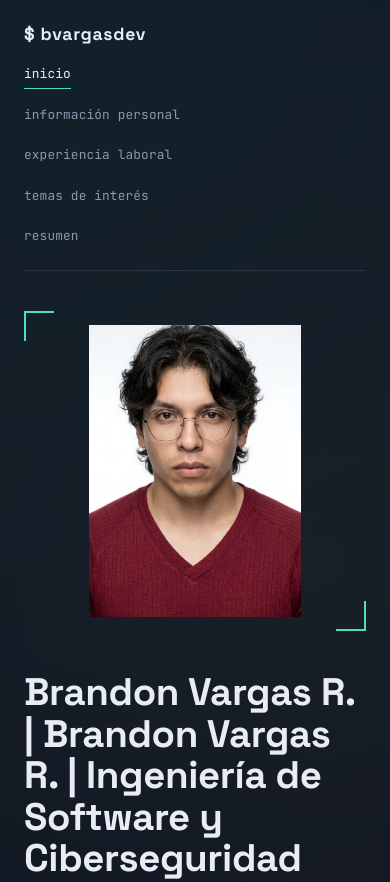
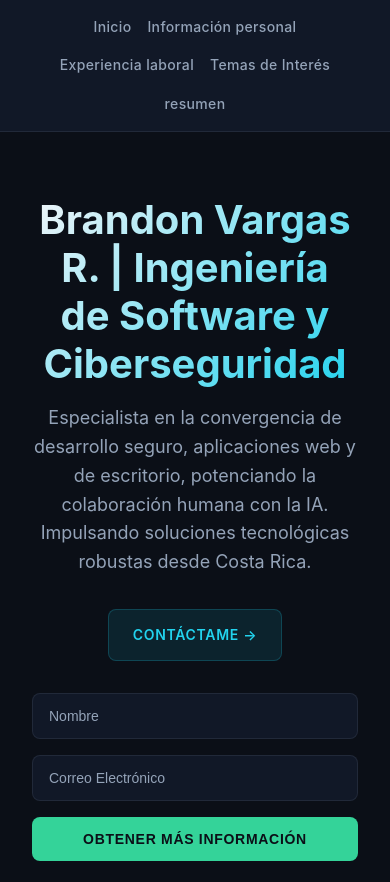
Before and after one commit to bvargasdev/Curriculum, a plain HTML site: page paginas/index.html in a window 390 px wide. Shown: the top 882 px of the page. Drawn offline with Linux system fonts and the light colour scheme.

Commit message:
ultima version funcional comentada para estudio version 0.1

```diff
--- a/estilos/paraIndex.css
+++ b/estilos/paraIndex.css
@@ -1,489 +1,310 @@
-@import url('https://fonts.googleapis.com/css2?family=Space+Grotesk:wght@500;600;700&family=Inter:wght@400;500;600&family=JetBrains+Mono:wght@400;500&display=swap');
+/* ============================================================
+   ROOT: VARIABLES GLOBALES (CSS Custom Properties)
+   ============================================================ */
+:root {
+    /* --- Fondos y superficies --- */
+    --bg: #0B0F17;                /* Fondo principal (casi negro) */
+    --surface: #111827;           /* Superficies de elementos (nav, tarjetas, inputs) */
+    --surface-alt: #0D1320;       /* Alternativa sutil para fondos secundarios */
+    --border: rgba(148, 163, 184, 0.12); /* Color de bordes con transparencia */
 
-:root {
-    /* Color */
-    --bg: #0A0F1E;
-    --surface: #101830;
-    --surface-alt: #0D1428;
-    --border: rgba(148, 163, 200, 0.16);
-    --text: #E8ECF6;
-    --text-muted: #8D97AE;
-    --accent-cyan: #46E0C4;
-    --accent-cyan-dim: rgba(70, 224, 196, 0.14);
-    --accent-amber: #FFB454;
+    /* --- Texto --- */
+    --text: #F1F5F9;              /* Texto principal (blanco suave) */
+    --text-muted: #94A3B8;        /* Texto secundario o deshabilitado (gris azulado) */
 
-    /* Tipografía */
-    --font-display: 'Space Grotesk', 'Segoe UI', sans-serif;
-    --font-body: 'Inter', 'Segoe UI', sans-serif;
-    --font-mono: 'JetBrains Mono', 'Courier New', monospace;
-
-    /* Layout */
-    --max-width: 1120px;
-    --radius: 4px;
+    /* --- Acentos funcionales --- */
+    --accent-cyan: #22D3EE;       /* Cian brillante para enlaces, bordes y hover */
+    --accent-cyan-dim: rgba(34, 211, 238, 0.10); /* Versión con opacidad para fondos */
+    --accent-emerald: #34D399;    /* Verde esmeralda para botones principales */
+    --accent-emerald-dim: rgba(52, 211, 153, 0.10);
+    --accent-rose: #FB7185;       /* Rosa (no se usa en este CSS, pero está declarado) */
+    --accent-rose-dim: rgba(251, 113, 133, 0.10);
 }
 
-/* ---------- Reset base ---------- */
+/* ============================================================
+   RESET BÁSICO
+   ============================================================ */
 * {
-    box-sizing: border-box;
-    margin: 0;
-    padding: 0;
+    margin: 0;          /* Elimina márgenes por defecto de todos los elementos */
+    padding: 0;         /* Elimina paddings por defecto */
+    box-sizing: border-box; /* Hace que padding y border no afecten al ancho total */
 }
 
-html {
-    scroll-behavior: smooth;
+/* ============================================================
+   ESTILOS DEL BODY
+   ============================================================ */
+body {
+    background-color: var(--bg);   /* Fondo oscuro general */
+    color: var(--text);            /* Color de texto principal */
+    font-family: 'Inter', 'Segoe UI', system-ui, sans-serif; /* Fuentes modernas */
+    line-height: 1.6;              /* Interlineado legible */
 }
 
-body {
-    background-color: var(--bg);
-    background-image:
-        radial-gradient(circle at 15% 0%, rgba(70, 224, 196, 0.07), transparent 45%),
-        radial-gradient(circle at 85% 20%, rgba(255, 180, 84, 0.05), transparent 40%);
-    color: var(--text);
-    font-family: var(--font-body);
-    font-size: 16px;
-    line-height: 1.6;
-    -webkit-font-smoothing: antialiased;
-    padding: 0 40px; /* para que no quede pegado a los bordes */
-}
-
-a {
-    color: inherit;
-    text-decoration: none;
-}
-
-ul {
-    list-style: none;
-}
-
-img {
-    max-width: 100%;
-    display: block;
-}
-
-button, input {
-    font-family: inherit;
-}
-
-:focus-visible {
-    outline: 2px solid var(--accent-cyan);
-    outline-offset: 3px;
-}
-
-/* ---------- NAVBAR ---------- */
+/* ============================================================
+   NAVEGACIÓN (barra fija superior)
+   ============================================================ */
 nav {
-    display: flex;
-    align-items: center;
-    justify-content: space-between;
-    max-width: var(--max-width);
-    margin: 0 auto;
-    padding: 24px 0;
-    border-bottom: 1px solid var(--border);
-}
-
-/* Simulamos un "brand" con el primer enlace o con un pseudo-elemento */
-nav::before {
-    content: "$ bvargasdev";
-    font-family: var(--font-display);
-    font-weight: 700;
-    font-size: 1.1rem;
-    letter-spacing: 0.04em;
-    color: var(--text);
-}
-nav::before .accent {
-    color: var(--accent-cyan);
+    background-color: var(--surface);  /* Fondo ligeramente más claro que el body */
+    border-bottom: 1px solid var(--border); /* Línea sutil inferior */
+    padding: 1rem 2rem;                /* Espaciado interno: arriba/abajo 1rem, laterales 2rem */
+    display: flex;                     /* Coloca los enlaces en fila */
+    gap: 2rem;                         /* Separación entre cada enlace */
+    position: sticky;                  /* Fija la barra al hacer scroll */
+    top: 0;                            /* Se mantiene pegada arriba */
+    z-index: 100;                      /* Asegura que esté por encima de otros elementos */
 }
 
 nav a {
-    font-family: var(--font-mono);
-    font-size: 0.8rem;
-    color: var(--text-muted);
-    text-transform: lowercase;
-    letter-spacing: 0.01em;
-    position: relative;
-    padding-bottom: 4px;
-    transition: color 0.2s ease;
-    margin-left: 24px;
+    color: var(--text-muted);          /* Color gris por defecto */
+    text-decoration: none;             /* Quita el subrayado */
+    font-size: 0.875rem;               /* Tamaño de fuente (14px si base=16px) */
+    font-weight: 500;                  /* Peso medio (semibold) */
+    letter-spacing: 0.025em;           /* Espaciado entre letras (ligero) */
+    transition: color 0.2s ease;       /* Suaviza el cambio de color al hacer hover */
+    position: relative;                /* Necesario para el pseudo-elemento ::after */
 }
 
-nav a::before {
-    content: "";
-    position: absolute;
-    left: 0;
-    bottom: 0;
-    width: 100%;
-    height: 1px;
-    background: var(--accent-cyan);
-    transform: scaleX(0);
-    transform-origin: left;
-    transition: transform 0.25s ease;
+nav a:hover {
+    color: var(--accent-cyan);         /* Al pasar el mouse, se vuelve cian */
 }
 
-nav a:hover,
-nav a:first-of-type {
-    color: var(--text);
+/* Subrayado animado que aparece desde la izquierda */
+nav a::after {
+    content: '';                       /* Pseudo-elemento vacío pero con contenido generado */
+    position: absolute;                /* Posicionamiento absoluto respecto al enlace */
+    bottom: -4px;                      /* Se coloca 4px debajo del texto */
+    left: 0;                           /* Comienza desde la izquierda */
+    width: 0;                          /* Inicialmente ancho 0 (invisible) */
+    height: 2px;                       /* Altura de la línea */
+    background: var(--accent-cyan);    /* Color de la línea */
+    transition: width 0.3s ease;       /* Anima el ancho cuando cambia */
 }
 
-nav a:hover::before,
-nav a:first-of-type::before {
-    transform: scaleX(1);
+nav a:hover::after {
+    width: 100%;                       /* Al hacer hover, la línea ocupa todo el ancho */
 }
 
-/* Ajuste para que el primer enlace (Inicio) se vea activo */
-nav a:first-of-type {
-    color: var(--text);
+/* ============================================================
+   HEADER (presentación principal)
+   ============================================================ */
+header {
+    display: grid;                     /* Usamos grid para dos columnas */
+    grid-template-columns: 1fr 1fr;    /* Dos columnas de igual tamaño */
+    gap: 4rem;                         /* Separación entre columnas */
+    padding: 4rem 2rem;                /* Espaciado interno */
+    max-width: 1200px;                 /* Ancho máximo para no estirarse en pantallas grandes */
+    margin: 0 auto;                    /* Centra el header horizontalmente */
+    align-items: center;               /* Centra verticalmente el contenido de ambas columnas */
 }
 
-/* ---------- HERO (HEADER) ---------- */
-header {
-    display: grid;
-    grid-template-columns: 1.15fr 0.85fr;
-    gap: 64px;
-    max-width: var(--max-width);
-    margin: 0 auto;
-    padding: 80px 0 60px;
-    align-items: center;
+/* Título principal */
+header h1 {
+    font-size: 2.5rem;                 /* Tamaño grande (40px) */
+    font-weight: 700;                  /* Negrita */
+    line-height: 1.2;                  /* Interlineado más ajustado */
+    margin-bottom: 1rem;               /* Separación inferior */
+    /* Efecto degradado en el texto (solo funciona con -webkit- en algunos navegadores) */
+    background: linear-gradient(135deg, var(--text) 0%, var(--accent-cyan) 100%);
+    -webkit-background-clip: text;     /* Recorta el fondo al área del texto (WebKit) */
+    -webkit-text-fill-color: transparent; /* Hace que el texto sea transparente para ver el fondo */
+    background-clip: text;             /* Versión estándar (aunque no todos los navegadores lo soportan) */
 }
 
-/* El primer div dentro del header es el contenido textual */
-header > div:first-child {
-    display: flex;
-    flex-direction: column;
+/* Párrafo introductorio */
+header p {
+    color: var(--text-muted);          /* Color más suave */
+    font-size: 1.125rem;               /* 18px */
+    margin-bottom: 2rem;               /* Espacio antes del botón */
+    max-width: 540px;                  /* Limita el ancho para mejor legibilidad */
 }
 
-/* El segundo div es la foto */
-header > div:last-child {
-    display: flex;
-    flex-direction: column;
+/* Botón CTA (llamada a la acción) */
+header a[href="informacion_personal.html"] {
+    display: inline-flex;              /* Para alinear icono y texto (aunque no hay icono) */
     align-items: center;
-    gap: 16px;
+    gap: 0.5rem;
+    background: var(--accent-cyan-dim); /* Fondo con opacidad */
+    color: var(--accent-cyan);          /* Texto cian */
+    padding: 0.875rem 1.5rem;           /* 14px vertical, 24px horizontal */
+    border-radius: 8px;                 /* Bordes redondeados */
+    text-decoration: none;              /* Sin subrayado */
+    font-weight: 600;
+    font-size: 0.875rem;
+    letter-spacing: 0.05em;
+    border: 1px solid rgba(34, 211, 238, 0.2); /* Borde sutil */
+    transition: all 0.2s ease;          /* Transición para todos los cambios */
+    margin-bottom: 2rem;                /* Separación con el formulario */
 }
 
-header h1 {
-    font-family: var(--font-display);
-    font-weight: 700;
-    font-size: clamp(2.4rem, 4.4vw, 3.6rem);
-    line-height: 1.08;
-    letter-spacing: -0.01em;
-    margin-bottom: 20px;
+header a:hover {
+    background: var(--accent-cyan);     /* Fondo sólido cian */
+    color: var(--bg);                   /* Texto oscuro para contraste */
+    box-shadow: 0 0 20px rgba(34, 211, 238, 0.3); /* Sombra luminosa */
 }
 
-header h1::before {
-    content: "Brandon Vargas R. | "; /* lo dejamos como estaba */
-    color: var(--text);
+/* ============================================================
+   FORMULARIO (dentro del header)
+   ============================================================ */
+form {
+    display: flex;
+    flex-direction: column;            /* Coloca los campos en columna */
+    gap: 1rem;                         /* Separación entre campos */
+    max-width: 400px;                  /* Ancho máximo para no estirarse */
 }
 
-/* Para separar el "Brandon Vargas R." del resto, lo envolvemos en un span en el HTML, pero como no queremos tocar el HTML, usamos un pseudo-elemento que no es posible. Mejor mantenemos el texto tal cual. */
-
-header p {
-    color: var(--text-muted);
-    font-size: 1.05rem;
-    max-width: 520px;
-    margin-bottom: 36px;
+/* Campos de entrada */
+form input {
+    background: var(--surface);        /* Fondo igual que la barra de navegación */
+    border: 1px solid var(--border);   /* Borde sutil */
+    border-radius: 8px;
+    padding: 0.875rem 1rem;            /* Relleno interno */
+    color: var(--text);                /* Texto blanco */
+    font-size: 0.875rem;
+    transition: border-color 0.2s ease, box-shadow 0.2s ease; /* Suaviza cambios */
 }
 
-/* El enlace "CONTÁCTAME →" */
-header > div:first-child > a {
-    display: inline-block;
-    background: var(--accent-cyan);
-    color: #06120F;
-    font-family: var(--font-mono);
-    font-size: 0.85rem;
-    font-weight: 500;
-    padding: 14px 26px;
-    border-radius: var(--radius);
-    letter-spacing: 0.02em;
-    transition: transform 0.2s ease, box-shadow 0.2s ease;
-    align-self: flex-start;
-    margin-bottom: 40px;
+form input::placeholder {
+    color: var(--text-muted);          /* Color del texto de marcador de posición */
 }
 
-header > div:first-child > a:hover {
-    transform: translateY(-2px);
-    box-shadow: 0 10px 24px rgba(70, 224, 196, 0.25);
+form input:focus {
+    outline: none;                     /* Quita el borde de enfoque predeterminado */
+    border-color: var(--accent-cyan);  /* Borde cian al enfocar */
+    box-shadow: 0 0 0 3px var(--accent-cyan-dim); /* Sombra externa con opacidad */
 }
 
-/* Formulario */
-header form {
-    display: flex;
-    flex-wrap: wrap;
-    gap: 12px;
-    padding-top: 32px;
-    border-top: 1px solid var(--border);
-    max-width: 480px;
+/* Botón del formulario */
+form button {
+    background: var(--accent-emerald); /* Fondo verde esmeralda */
+    color: var(--bg);                  /* Texto oscuro */
+    border: none;
+    border-radius: 8px;
+    padding: 0.875rem 1.5rem;
+    font-weight: 600;
+    font-size: 0.875rem;
+    letter-spacing: 0.05em;
+    cursor: pointer;                   /* Cambia el cursor a mano */
+    transition: all 0.2s ease;
 }
 
-header form input {
-    flex: 1 1 180px;
+form button:hover {
+    background: #10B981;               /* Verde un poco más oscuro */
+    box-shadow: 0 0 20px rgba(52, 211, 153, 0.3); /* Brillo alrededor */
+}
+
+/* ============================================================
+   IMAGEN DEL HEADER
+   ============================================================ */
+header img {
+    width: 100%;                       /* Ocupa todo el ancho de su contenedor */
+    max-width: 400px;                  /* Pero no crece más de 400px */
+    border-radius: 16px;               /* Esquinas redondeadas */
+    border: 1px solid var(--border);   /* Borde sutil */
+    box-shadow: 0 25px 50px -12px rgba(0, 0, 0, 0.5); /* Sombra elevada */
+}
+
+/* ============================================================
+   SECCIONES GENÉRICAS (cada section después del header)
+   ============================================================ */
+section {
+    max-width: 1200px;                 /* Mismo ancho máximo que el header */
+    margin: 0 auto;                    /* Centrado */
+    padding: 4rem 2rem;                /* Mismo espaciado */
+    border-top: 1px solid var(--border); /* Línea divisoria entre secciones */
+}
+
+section h2 {
+    font-size: 1.5rem;                 /* 24px */
+    font-weight: 700;
+    margin-bottom: 1.5rem;
+    color: var(--text);
+    letter-spacing: -0.025em;          /* Reducción ligera del espaciado entre letras */
+}
+
+/* ============================================================
+   LISTA DEL PERFIL (primer section > ul)
+   ============================================================ */
+section ul {
+    list-style: none;                  /* Quita los puntos de lista */
+    display: grid;
+    grid-template-columns: repeat(auto-fit, minmax(300px, 1fr)); /* Columnas adaptables */
+    gap: 1.5rem;
+}
+
+section ul li {
     background: var(--surface);
     border: 1px solid var(--border);
-    border-radius: var(--radius);
-    padding: 12px 14px;
-    color: var(--text);
-    font-size: 0.9rem;
+    border-radius: 12px;
+    padding: 1.5rem;
+    transition: transform 0.2s ease, border-color 0.2s ease; /* Animación al hover */
 }
 
-header form input::placeholder {
-    color: var(--text-muted);
+section ul li:hover {
+    transform: translateY(-2px);       /* Levanta ligeramente la tarjeta */
+    border-color: var(--accent-cyan);  /* Borde cian */
 }
 
-header form input:focus {
-    border-color: var(--accent-cyan);
+/* Etiqueta (strong) dentro de cada ítem */
+section ul li strong {
+    color: var(--accent-cyan);
+    display: block;                    /* Ocupa toda la línea */
+    margin-bottom: 0.5rem;
+    font-size: 0.875rem;
+    text-transform: uppercase;         /* MAYÚSCULAS */
+    letter-spacing: 0.1em;             /* Mayor espaciado */
 }
 
-header form button {
-    flex: 1 1 100%;
-    background: transparent;
-    border: 1px solid var(--accent-amber);
-    color: var(--accent-amber);
-    font-family: var(--font-mono);
-    font-size: 0.8rem;
-    letter-spacing: 0.02em;
-    padding: 12px 18px;
-    border-radius: var(--radius);
-    cursor: pointer;
-    transition: background 0.2s ease, color 0.2s ease;
+/* Texto descriptivo */
+section ul li {
+    color: var(--text-muted);
+    font-size: 0.9375rem;              /* 15px */
 }
 
-header form button:hover {
-    background: var(--accent-amber);
-    color: #1A1200;
+/* ============================================================
+   VIDEO (segundo section)
+   ============================================================ */
+section iframe {
+    width: 100%;
+    max-width: 560px;                  /* Tamaño típico de YouTube */
+    aspect-ratio: 16/9;                /* Mantiene proporción 16:9 automáticamente */
+    border-radius: 12px;
+    border: 1px solid var(--border);
 }
 
-/* Foto */
-header > div:last-child img {
-    width: 100%;
-    max-width: 340px;
-    aspect-ratio: 3 / 4;
-    object-fit: cover;
-    border-radius: 2px;
-    filter: grayscale(15%) contrast(1.03);
-    padding: 14px;
-    position: relative;
+section p {
+    color: var(--text-muted);
+    margin-top: 1rem;
+    font-size: 0.875rem;
 }
 
-/* Para simular el marco, usamos el contenedor de la imagen (div:last-child) */
-header > div:last-child {
-    position: relative;
+/* ============================================================
+   INSTITUCIONES (tercer section) - Sobrescritura de estilos
+   ============================================================ */
+/* Los dos primeros párrafos dentro del tercer section (los que dicen INA y UNED) */
+section:nth-of-type(3) p:first-of-type,
+section:nth-of-type(3) p:nth-of-type(2) {
+    color: var(--accent-emerald);      /* Verde esmeralda */
+    font-weight: 600;
+    font-size: 1.125rem;               /* 18px */
+    margin-bottom: 0.25rem;
 }
 
-header > div:last-child::before,
-header > div:last-child::after {
-    position: absolute;
-    width: 28px;
-    height: 28px;
-    border: 2px solid var(--accent-cyan);
-    content: "";
-}
+/* ============================================================
+   RESPONSIVE (para pantallas menores a 768px)
+   ============================================================ */
+@media (max-width: 768px) {
+    header {
+        grid-template-columns: 1fr;    /* Una sola columna */
+        text-align: center;            /* Texto centrado */
+    }
 
-header > div:last-child::before {
-    top: 0;
-    left: 0;
-    border-right: none;
-    border-bottom: none;
-}
-
-header > div:last-child::after {
-    bottom: 0;
-    right: 0;
-    border-left: none;
-    border-top: none;
-}
-
-/* Pequeña leyenda debajo de la foto (no la tenemos en el HTML, pero podemos agregarla con pseudo) */
-header > div:last-child::after {
-    /* ya la usamos para el marco, así que mejor añadimos un span en el HTML si se quiere la leyenda */
-}
-
-/* Para añadir la leyenda "identidad digital", como no tenemos un span en el HTML, lo ponemos con un pseudo-elemento en el contenedor, pero para no interferir con el marco, mejor lo dejamos opcional. Si quieres, puedes agregar un <span> manualmente en el HTML. */
-
-/* ---------- SECCIONES ---------- */
-section {
-    padding: 80px 0;
-    max-width: var(--max-width);
-    margin: 0 auto;
-    border-top: 1px solid var(--border);
-}
-
-/* Segunda sección (la del video) con fondo alterno */
-section:nth-of-type(2) {
-    background: linear-gradient(180deg, var(--surface-alt), var(--bg));
-    padding-left: 40px;
-    padding-right: 40px;
-    margin-left: -40px;
-    margin-right: -40px;
-}
-
-/* Títulos de sección (h2) */
-section h2 {
-    font-family: var(--font-mono);
-    font-size: 0.95rem;
-    font-weight: 500;
-    letter-spacing: 0.02em;
-    text-transform: lowercase;
-    color: var(--text);
-    margin-bottom: 40px;
-}
-
-section h2::before {
-    content: "$ ./";
-    color: var(--accent-cyan);
-}
-
-/* Primera sección: lista de habilidades */
-section:first-of-type ul {
-    display: grid;
-    grid-template-columns: repeat(3, 1fr);
-    gap: 1px;
-    background: var(--border);
-    border: 1px solid var(--border);
-    border-radius: var(--radius);
-    overflow: hidden;
-}
-
-section:first-of-type ul li {
-    background: var(--surface);
-    padding: 28px 24px;
-    display: flex;
-    flex-direction: column;
-    gap: 10px;
-    transition: background 0.2s ease;
-}
-
-section:first-of-type ul li:hover {
-    background: var(--surface-alt);
-}
-
-section:first-of-type ul li strong {
-    font-family: var(--font-display);
-    font-weight: 600;
-    font-size: 1.05rem;
-    color: var(--accent-cyan);
-    font-style: normal;
-}
-
-section:first-of-type ul li {
-    color: var(--text-muted);
-    font-size: 0.9rem;
-}
-
-/* Segunda sección: video */
-section:nth-of-type(2) iframe {
-    width: 100%;
-    max-width: 780px;
-    aspect-ratio: 16 / 9;
-    border: 1px solid var(--border);
-    border-radius: var(--radius);
-    background: #000;
-    display: block;
-}
-
-section:nth-of-type(2) p {
-    margin-top: 24px;
-    max-width: 640px;
-    color: var(--text-muted);
-    font-size: 0.95rem;
-}
-
-/* Tercera sección: respaldo académico */
-section:last-of-type p {
-    margin-top: 24px;
-    max-width: 640px;
-    color: var(--text-muted);
-    font-size: 0.95rem;
-}
-
-/* Para las instituciones (INA, UNED) como están dentro de párrafos, los estilizamos */
-section:last-of-type p:first-of-type {
-    font-family: var(--font-display);
-    font-weight: 600;
-    font-size: 1.3rem;
-    color: var(--text);
-    display: flex;
-    align-items: center;
-    gap: 16px;
-}
-
-section:last-of-type p:first-of-type::after {
-    content: "✦";
-    color: var(--accent-amber);
-    margin-left: 8px;
-}
-/* Pero como son dos párrafos separados, mejor usamos el segundo párrafo para la descripción */
-section:last-of-type p:nth-of-type(1) {
-    /* INA y UNED */
-    font-family: var(--font-display);
-    font-weight: 600;
-    font-size: 1.3rem;
-    color: var(--text);
-    display: flex;
-    align-items: center;
-    gap: 8px;
-}
-section:last-of-type p:nth-of-type(1)::after {
-    content: "✦";
-    color: var(--accent-amber);
-}
-section:last-of-type p:nth-of-type(2) {
-    margin-top: 24px;
-    max-width: 640px;
-    color: var(--text-muted);
-    font-size: 0.95rem;
-}
-
-/* ---------- RESPONSIVE ---------- */
-@media (max-width: 860px) {
-    body {
-        padding: 0 24px;
+    header img {
+        margin: 0 auto;                /* Centra la imagen */
     }
 
     nav {
-        flex-direction: column;
-        align-items: flex-start;
-        gap: 16px;
-        padding: 20px 0;
-    }
-
-    nav a {
-        margin-left: 0;
-        margin-right: 18px;
-    }
-
-    header {
-        grid-template-columns: 1fr;
-        padding-top: 40px;
-        gap: 40px;
-    }
-
-    header > div:last-child {
-        order: -1;
-    }
-
-    header > div:last-child img {
-        max-width: 240px;
-    }
-
-    section:first-of-type ul {
-        grid-template-columns: 1fr;
-    }
-
-    section {
-        padding: 60px 0;
-    }
-
-    section:nth-of-type(2) {
-        padding-left: 24px;
-        padding-right: 24px;
-        margin-left: -24px;
-        margin-right: -24px;
+        flex-wrap: wrap;               /* Permite que los enlaces salten a otra línea */
+        justify-content: center;       /* Centra los enlaces */
+        gap: 1rem;                     /* Reduce el espacio entre ellos */
     }
 }
-
-@media (prefers-reduced-motion: reduce) {
-    html {
-        scroll-behavior: auto;
-    }
-
-    header > div:first-child > a:hover {
-        transform: none;
-    }
-}
--- a/paginas/index.html
+++ b/paginas/index.html
@@ -8,7 +8,7 @@
 <body>
 
     <nav>
-        <a href="inicio.html">Inicio</a>
+        <a href="index.html">Inicio</a>
         <a href="informacion_personal.html">Información personal</a>
         <a href="experiencia_laboral.html">Experiencia laboral</a>
         <a href="temas_interes.html">Temas de Interés</a>
@@ -54,6 +54,7 @@
         <h2>RESPALDO ACADÉMICO E INSTITUCIONAL</h2>
         <p>INA</p>
         <p>UNED Costa Rica</p>
+        <p>Formación académica e institucional como estudiante de Desarrollo de Aplicaciones de Escrito, Desarrollo Web en el INA Costa Rica, con experiencia en proyectos formativos aplicados.</p>
         <p>Formación académica e institucional como estudiante de Ingeniería en Informática en la UNED Costa Rica, con experiencia en proyectos formativos aplicados.</p>
     </section>
 
```
